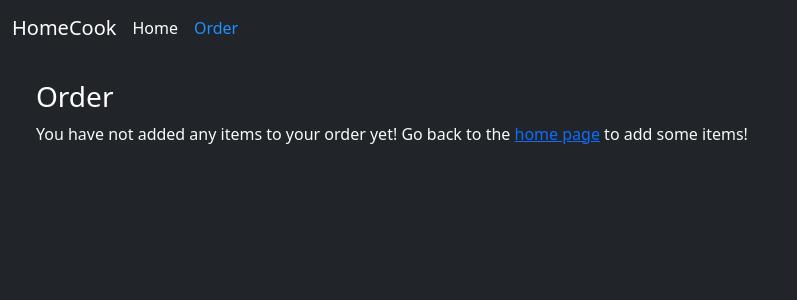
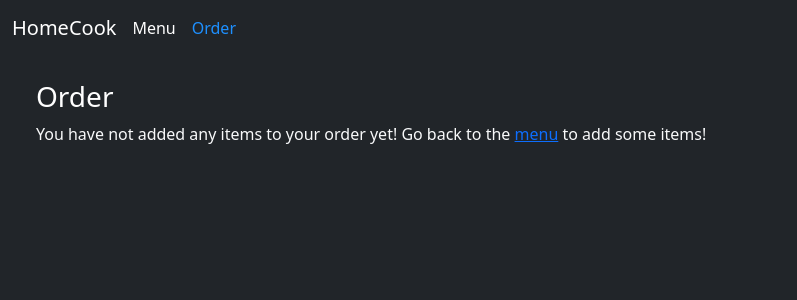
Before and after one commit to ali-nauman/homecook, a React (Create React App) app: page /order in a window 1280 px wide. Shown: the top 300 px of the page, without its empty margins (0-797 px from the left). Built offline with nearby package versions, Linux system fonts and the light colour scheme.

Commit message:
Rename HomePage to Menu

```diff
--- a/src/App.jsx
+++ b/src/App.jsx
@@ -1,7 +1,7 @@
 import React from 'react';
 import { BrowserRouter, Routes, Route } from 'react-router-dom';
 
-import { HomePage } from './components/Home/Home';
+import { Menu } from './components/Menu/Menu';
 import { Order } from './components/Order/Order';
 import { Checkout } from './components/Checkout/Checkout';
 import { Header } from './components/UI/Header';
@@ -16,7 +16,7 @@ export const App = () => {
           <Routes>
             <Route path="/checkout" element={<Checkout />} />
             <Route path="/order" element={<Order />} />
-            <Route path="/" element={<HomePage />} />
+            <Route path="/" element={<Menu />} />
           </Routes>
         </BrowserRouter>
       </HomeCookProvider>
--- a/src/components/Menu/Menu.jsx
+++ b/src/components/Menu/Menu.jsx
@@ -5,7 +5,7 @@ import Row from 'react-bootstrap/Row';
 import { HomeCookContext } from 'store/home-cook-context';
 import { FoodItem } from '../UI/FoodItem';
 
-export const HomePage = () => {
+export const Menu = () => {
   const { order, setOrder, menu } = useContext(HomeCookContext);
 
   const addToOrder = (item, servingSize) => {
--- a/src/components/Order/Order.jsx
+++ b/src/components/Order/Order.jsx
@@ -27,7 +27,7 @@ export const Order = () => {
         {title}
         <p className="text-light">
           You have not added any items to your order yet! Go back to the{' '}
-          <Link to="/">home page</Link> to add some items!
+          <Link to="/">menu</Link> to add some items!
         </p>
       </div>
     );
--- a/src/components/UI/Header.jsx
+++ b/src/components/UI/Header.jsx
@@ -12,7 +12,7 @@ export const Header = () => {
   const { order } = useContext(HomeCookContext);
 
   const links = [
-    { label: 'Home', path: '/' },
+    { label: 'Menu', path: '/' },
     {
       label: 'Order',
       path: '/order',
```
